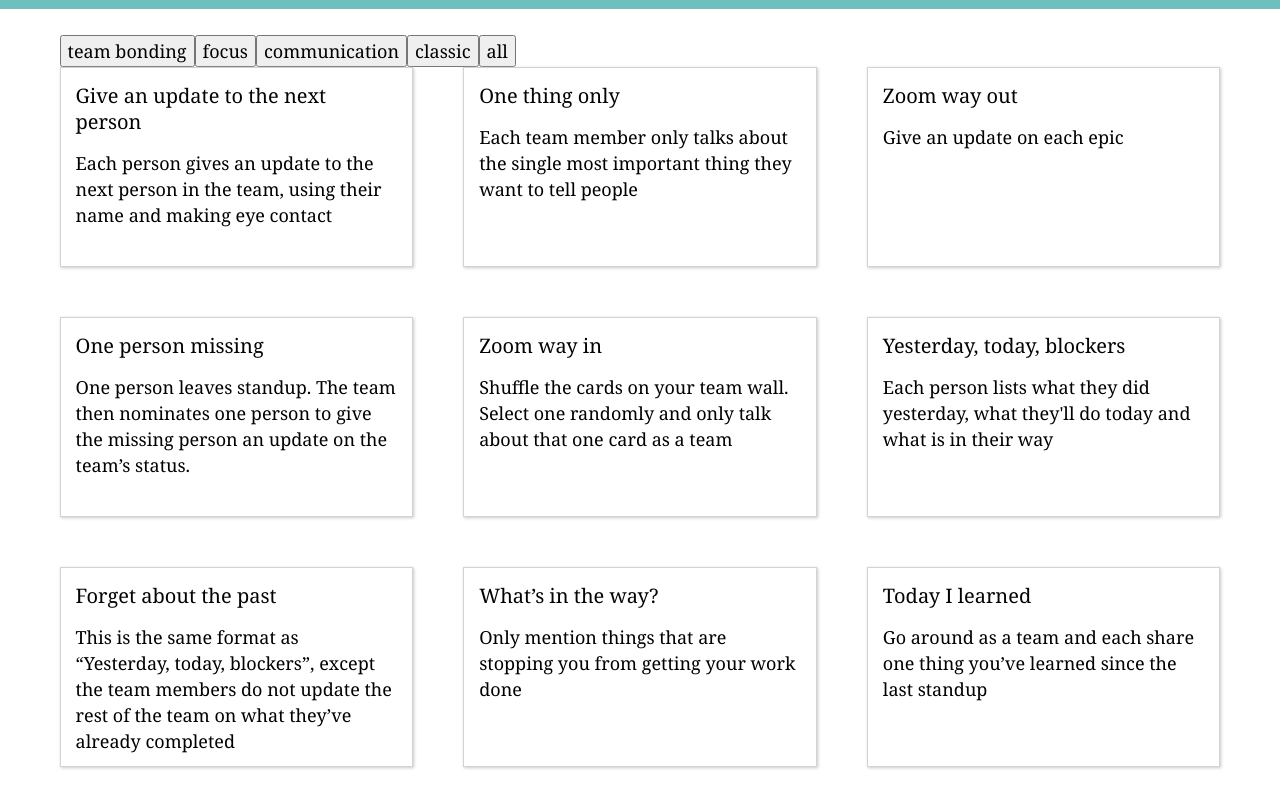
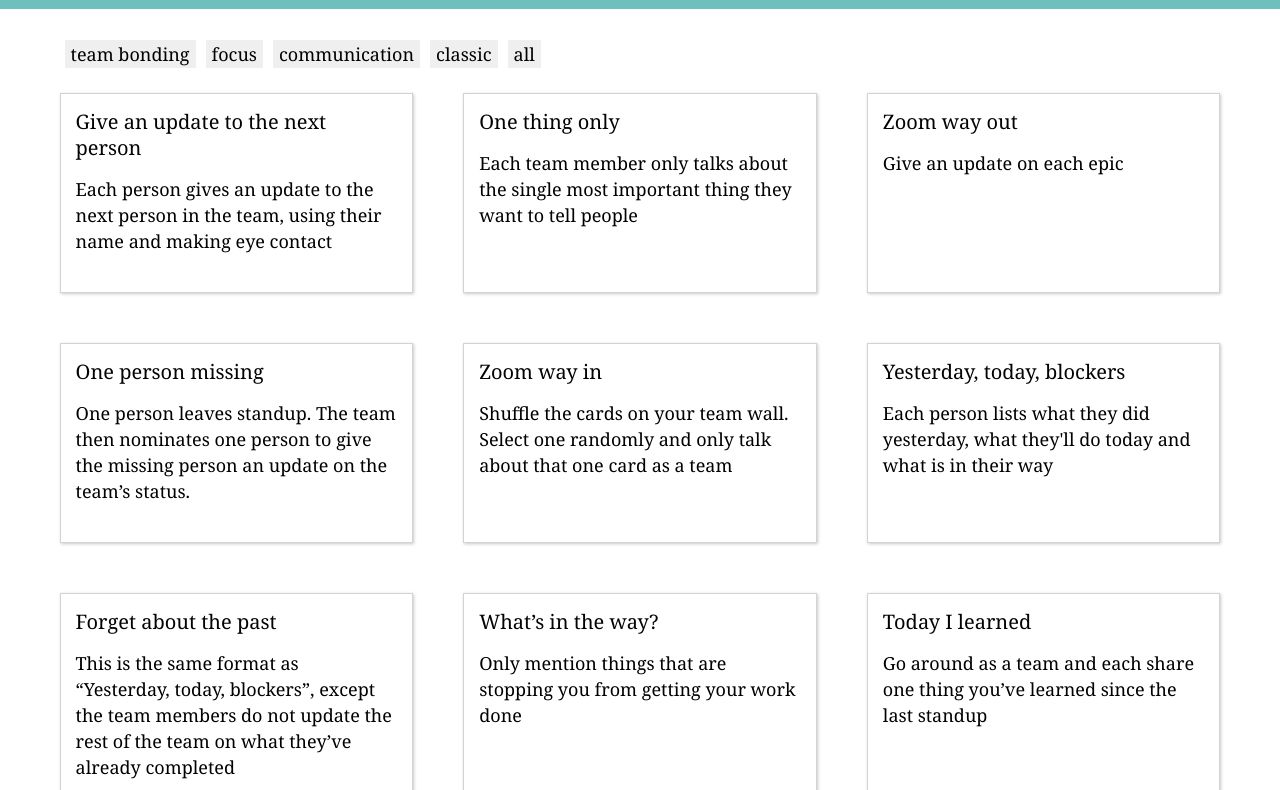
Before and after one commit to rouanw/fun-standups, a Gatsby site: page / in a window 1280 px wide. Shown: the part 88-878 px from the top of the page. Built offline with nearby package versions, Linux system fonts and the light colour scheme; Gatsby itself is replaced by a stand-in of ours.

Commit message:
basic tag button styling

```diff
--- a/src/components/format.css
+++ b/src/components/format.css
@@ -33,3 +33,12 @@
   grid-gap: 50px;
   align-items: top;
 }
+
+.tags {
+  margin-bottom: 20px;
+}
+
+.tag {
+  border: none;
+  margin: 5px;
+}
--- a/src/pages/index.js
+++ b/src/pages/index.js
@@ -17,9 +17,11 @@ const IndexPage = () => {
     <Layout>
       <SEO title="Home" />
       <div className="container">
+        <div className="tags">
           {
             availableTags.map((tag) => (
               <button
+                className="tag"
                 onClick={() => {setVisibleFormats(filterFormatsByTag(formats, tag))}}
               >
                 {tag}
@@ -27,10 +29,12 @@ const IndexPage = () => {
             ))
           }
           <button
+            className="tag"
             onClick={() => {setVisibleFormats(formats)}}
           >
             all
           </button>
+        </div>
         <div className="formats">
           {visibleFormats.map((format) => <Format title={format.title} summary={format.summary} slug={format.slug}></Format>)}
         </div>
```
Lines whose indentation alone changed are shown as unchanged.
